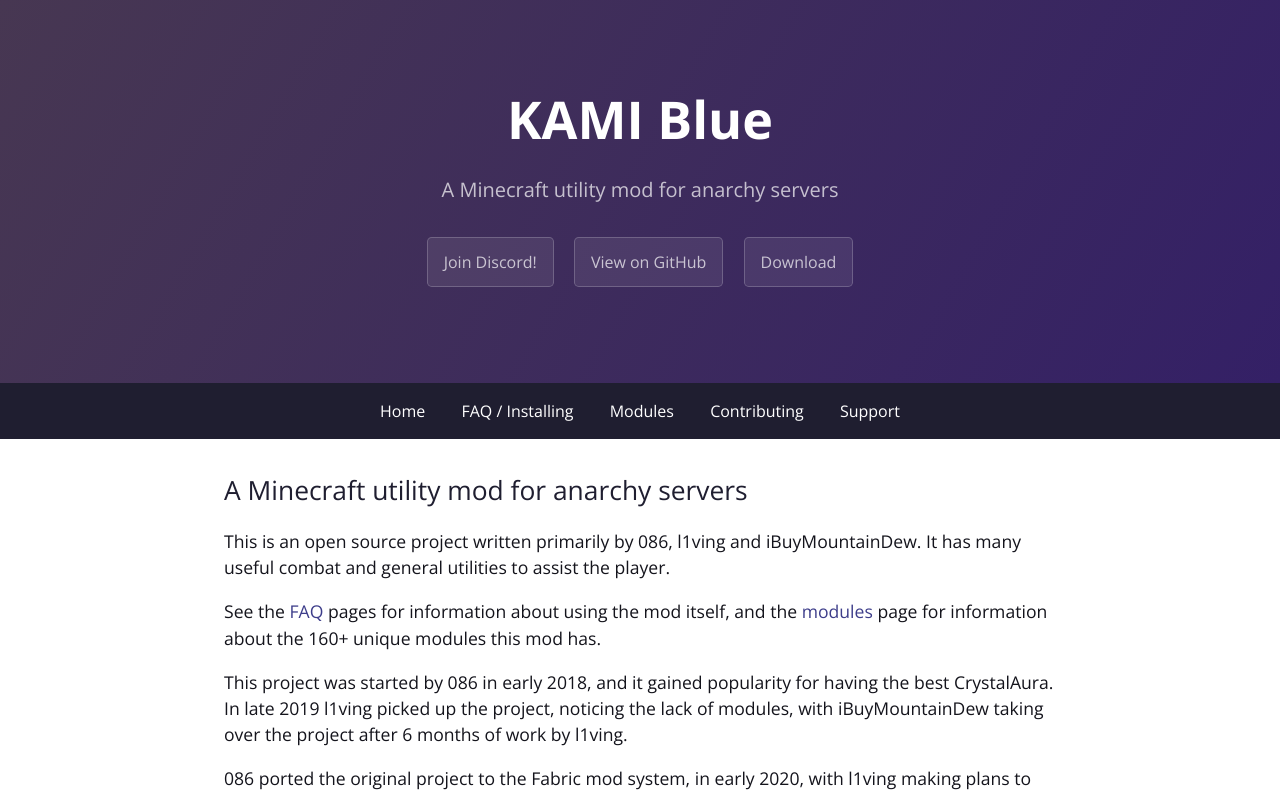
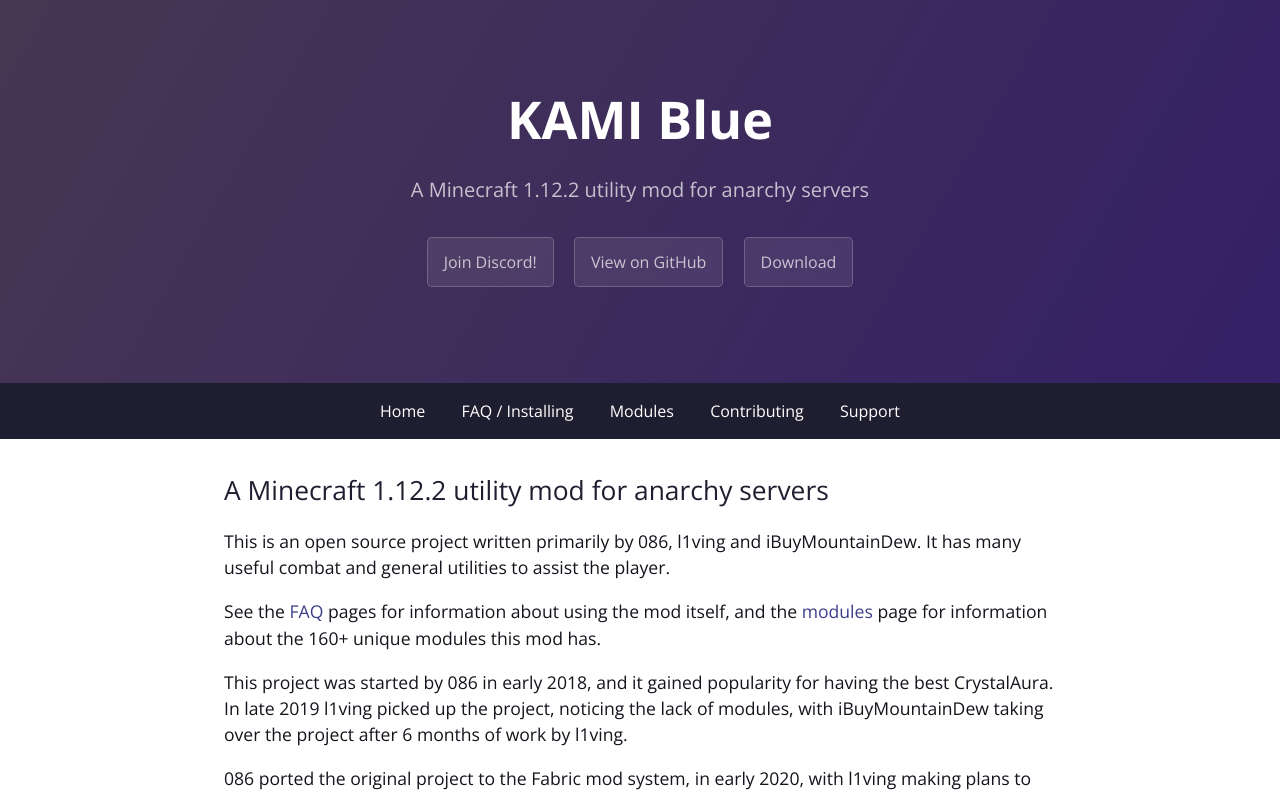
Before and after one commit to kami-blue/website, a Jekyll site: the page built from index.md, in a window 1280 px wide. Shown: the top 796 px of the page. Built offline with Jekyll 4.4.1, drawn with Linux system fonts in a browser that asks for light colours.

Commit message:
add 1.12.2 to "A Minecraft utility mod for anarchy servers"
for the morons who cant read the faq

```diff
--- a/index.md
+++ b/index.md
@@ -1,10 +1,10 @@
 ---
 layout: default
 title: KAMI Blue
-description: A Minecraft utility mod for anarchy servers
+description: A Minecraft 1.12.2 utility mod for anarchy servers
 ---
 
-### A Minecraft utility mod for anarchy servers
+### A Minecraft 1.12.2 utility mod for anarchy servers
 
 This is an open source project written primarily by 086, l1ving and iBuyMountainDew. It has many useful combat and general utilities to assist the player.
 
```
